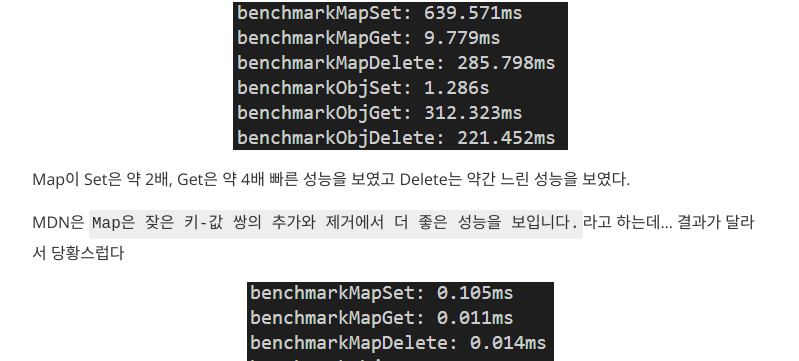
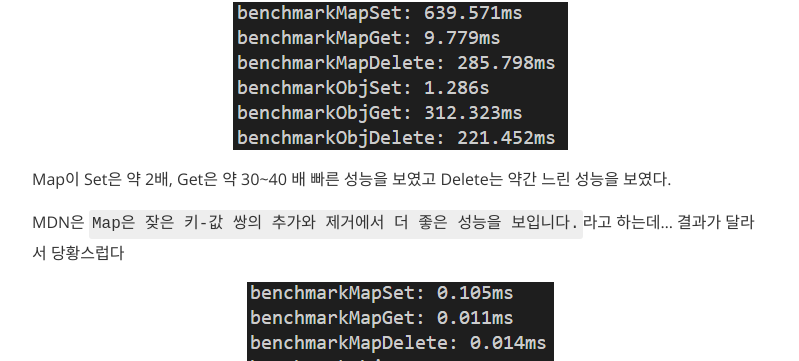
Before and after one commit to EarlyHail/EarlyHail.github.io, a Jekyll site: the page built from _posts/JavaScript/2021-01-28-Map-vs-Object.md, in a window 1280 px wide and 900 px high, scrolled down 5333 px. Shown: the part 92-453 px from the top of the window, without its empty margins (240-1039 px from the left). Built offline with Jekyll 4.4.1, drawn with Linux system fonts in a browser that asks for light colours; nearby versions of some CDN libraries; comment, search, counter and statistics services are not loaded.

```diff
--- a/_posts/JavaScript/2021-01-28-Map-vs-Object.md
+++ b/_posts/JavaScript/2021-01-28-Map-vs-Object.md
@@ -198,7 +198,7 @@ benchmarkObj(size);
 
 ![map-obj-benchmark](/assets/posts/JavaScript/Map-vs-Object/img2.png)
 
-Map이 Set은 약 2배, Get은 약 4배 빠른 성능을 보였고 Delete는 약간 느린 성능을 보였다.
+Map이 Set은 약 2배, Get은 약 30~40 배 빠른 성능을 보였고 Delete는 약간 느린 성능을 보였다.
 
 MDN은 `Map은 잦은 키-값 쌍의 추가와 제거에서 더 좋은 성능을 보입니다.`라고 하는데... 결과가 달라서 당황스럽다
 
```
Also changed, not shown: _posts/DataStructure/2021-01-27-Hash.md (+1 -1 lines).
